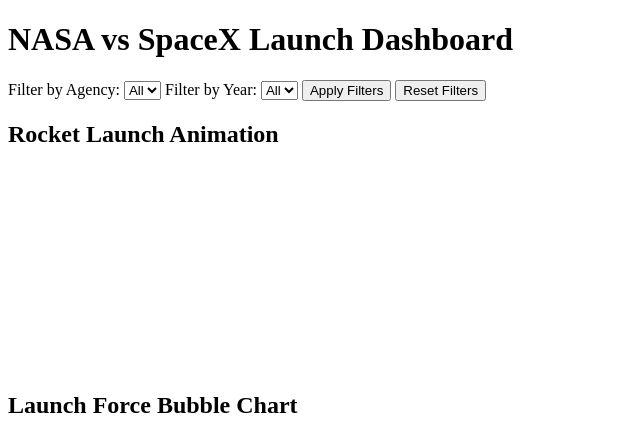
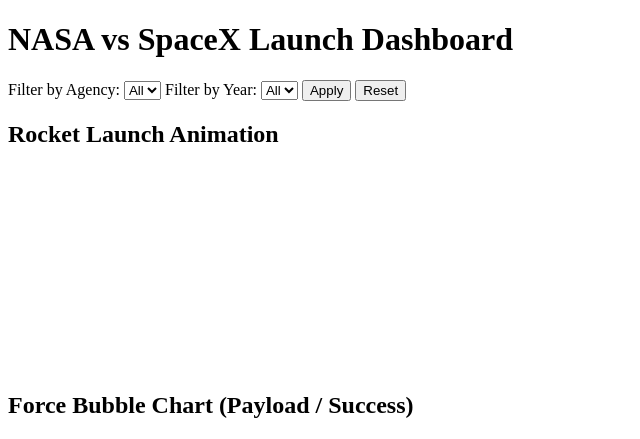
Before and after one commit to Gundam-Ronin/project3, a Flask app: page / in a window 1280 px wide. Shown: the top 439 px of the page, without its empty margins (0-640 px from the left). Run offline with Flask 3, Linux system fonts and the light colour scheme; data that the repository does not hold is empty; some libraries are stand-ins or nearby versions.

Commit message:
Update index.html

```diff
--- a/PROJECT 3/templates/index.html
+++ b/PROJECT 3/templates/index.html
@@ -1,4 +1,3 @@
-
 <!DOCTYPE html>
 <html lang="en">
 <head>
@@ -14,17 +13,13 @@
 
     <div class="filters">
         <label for="agency-filter">Filter by Agency:</label>
-        <select id="agency-filter">
-            <option value="All">All</option>
-        </select>
+        <select id="agency-filter"><option value="All">All</option></select>
 
         <label for="year-filter">Filter by Year:</label>
-        <select id="year-filter">
-            <option value="All">All</option>
-        </select>
+        <select id="year-filter"><option value="All">All</option></select>
 
-        <button id="apply-filters">Apply Filters</button>
-        <button id="reset-filters">Reset Filters</button>
+        <button id="apply-filters">Apply</button>
+        <button id="reset-filters">Reset</button>
     </div>
 
     <section>
@@ -33,7 +28,7 @@
     </section>
 
     <section>
-        <h2>Launch Force Bubble Chart</h2>
+        <h2>Force Bubble Chart (Payload / Success)</h2>
         <svg id="bubble-chart" width="800" height="400"></svg>
     </section>
 
```
